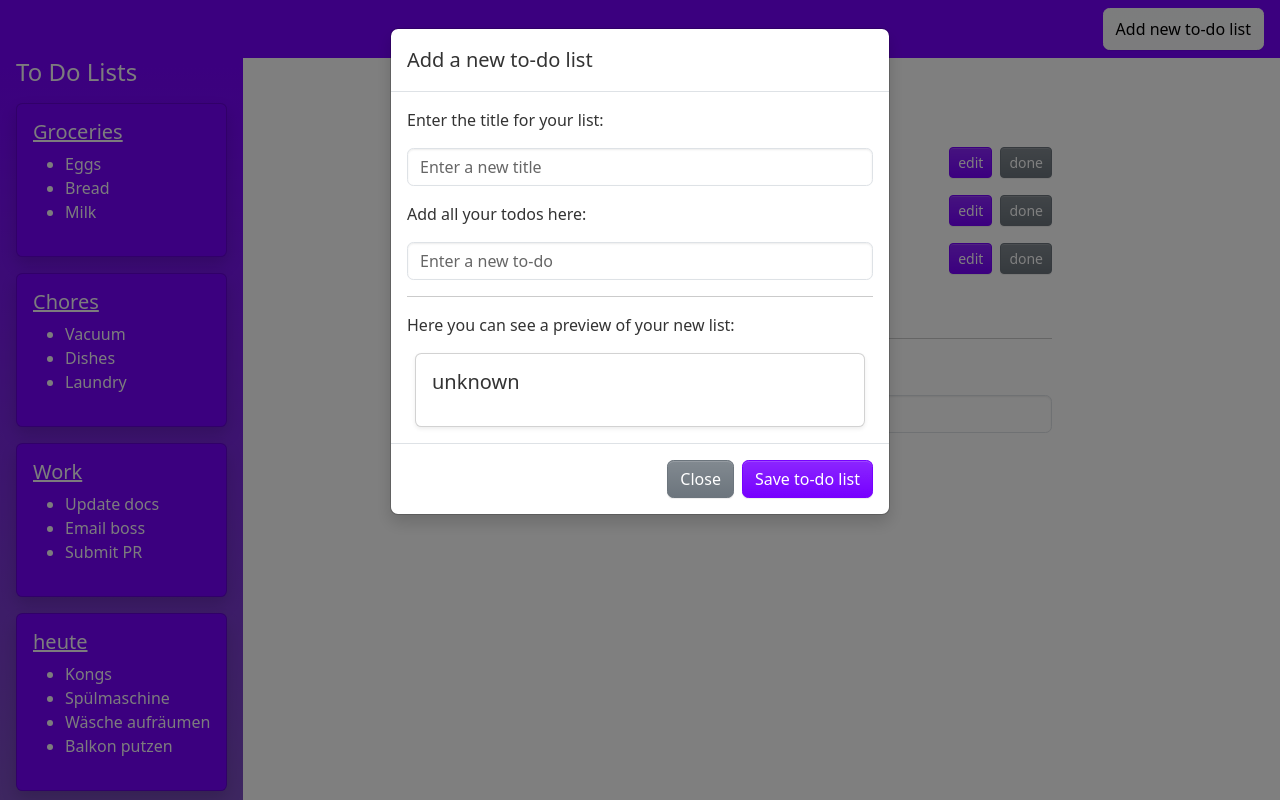
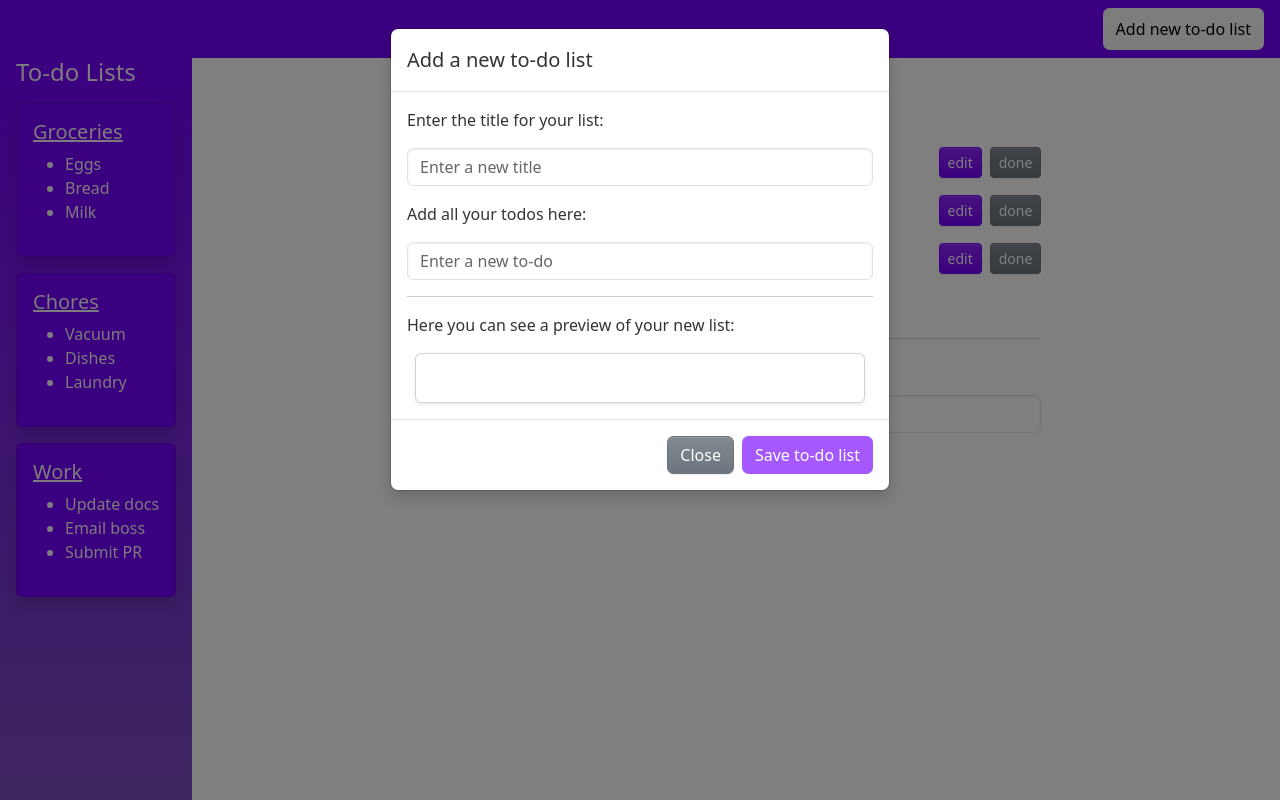
Before and after one commit to AnnaBanan/to-do, an Angular app: page / in a window 1280 px wide. Both pictures are taken after typing "Sample" into the empty fields and a click on the button "Add new to-do list". Built offline with nearby package versions, Linux system fonts and the light colour scheme.

Commit message:
feat: add form and validation

```diff
--- a/src/app/add-list-modal/add-list-modal.component.html
+++ b/src/app/add-list-modal/add-list-modal.component.html
@@ -6,17 +6,21 @@
             </div>
             <div class="modal-body">
                 <p>Enter the title for your list:</p>
-                <input class="form-control mb-3" type="text" placeholder="Enter a new title" [(ngModel)]="title" #titleInput="ngModel" (keydown.enter)="updateTitle()"/>
+                <input class="form-control mb-3" [ngClass]="titleInput.invalid && titleInput.touched ? 'is-invalid' : ''" type="text" required placeholder="Enter a new title" [(ngModel)]="title" #titleInput="ngModel" (keydown.enter)="updateTitle()"/>
+                @if(titleInput.invalid){
+                    <div class="invalid-feedback mt-n2 mb-2">
+                        Please provide a title for your to-do list.
+                    </div>
+                }
                 <p>Add all your todos here:</p>
                 <app-todo-input [activeList]="newList"></app-todo-input>
 
-                <!-- @if(){ -->
                     <hr>
                     <p>Here you can see a preview of your new list:</p>
 
                     <div class="card shadow-sm mx-2">
                         <div class="card-body">
-                            <h5 class="card-title">{{newList.title}}</h5>
+                            <h5 class="card-title">{{titleInput.value}}</h5>
                             <ul>
                                 @for (todo of newList.todos; track $index) {
                                 <app-todo-item-component
@@ -31,7 +35,7 @@
             </div>
             <div class="modal-footer">
                 <button type="button" class="btn btn-secondary" data-bs-dismiss="modal">Close</button>
-                <button type="button" class="btn btn-primary" (click)="saveList()">Save to-do list</button>
+                <button type="submit" [disabled]="titleInput.invalid" class="btn btn-primary" (click)="saveList()">Save to-do list</button>
             </div>
         </div>
     </div>
--- a/src/app/add-list-modal/add-list-modal.component.ts
+++ b/src/app/add-list-modal/add-list-modal.component.ts
@@ -4,33 +4,43 @@ import { TodoList } from '../types';
 import { TodoInputComponent } from '../todo-input/todo-input.component';
 import { FormsModule } from '@angular/forms';
 import { TodoItemComponent } from '../todo-item/todo-item-component';
+import { NgClass } from '@angular/common';
 
 declare var bootstrap: any;
 
 @Component({
   selector: 'app-add-list-modal',
   standalone: true,
-  imports: [TodoInputComponent, FormsModule, TodoItemComponent],
+  imports: [TodoInputComponent, FormsModule, TodoItemComponent, NgClass],
   templateUrl: './add-list-modal.component.html',
   styleUrl: './add-list-modal.component.scss'
 })
 export class AddListModalComponent {
   title: WritableSignal<string> = signal('');
-  newList: TodoList = {
-    title: 'unknown',
-    todos: []
-  };
+  newList: TodoList;
 
   constructor(private todoService: TodoService){}
 
+  ngOnInit(){
+    this.resetNewList();
+  }
+
+  resetNewList(){
+    this.newList = {
+      title: '',
+      todos: []
+    };
+  }
+
   updateTitle(){
     this.newList.title = this.title();
+    this.title.set('');
   }
 
   saveList(){
-    console.log(this.todoService.todoListsArray());
+    this.updateTitle();
     this.todoService.addTodoList(this.newList);
-    console.log(this.todoService.todoListsArray());
+    this.resetNewList();
 
     const modalElement = document.getElementById('addListModal');
 
--- a/src/app/side-nav/side-nav.component.html
+++ b/src/app/side-nav/side-nav.component.html
@@ -1,5 +1,5 @@
 <div class="side-nav" [ngClass]="{'active': menuService.isActive()}">
-  <h4 class="mx-3">To Do Lists</h4>
+  <h4 class="mx-3">To-do Lists</h4>
   @if (todoService.todoListsArray().length === 0){
   <p>No to do lists found</p>
   }@else {
--- a/src/app/side-nav/side-nav.component.ts
+++ b/src/app/side-nav/side-nav.component.ts
@@ -25,10 +25,6 @@ export class SideNavComponent {
     {
       title: 'Work',
       todos: ['Update docs', 'Email boss', 'Submit PR']
-    },
-    {
-      title: 'heute',
-      todos: ['Kongs', 'Spülmaschine', 'Wäsche aufräumen', 'Balkon putzen']
     }
   ];
 
--- a/src/styles.scss
+++ b/src/styles.scss
@@ -27,6 +27,7 @@
 // Toggle global options
 $enable-gradients: true;
 $enable-shadows: true;
+$enable-negative-margins: true;
 
 // Include functions first
 @import "bootstrap/scss/functions";
```
